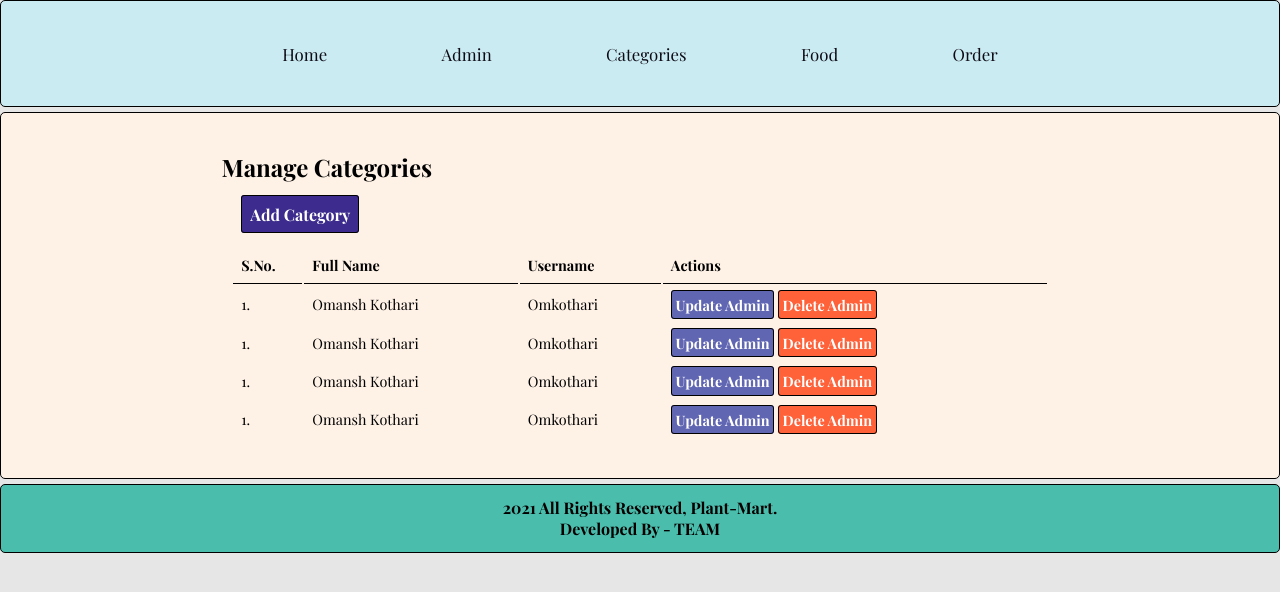
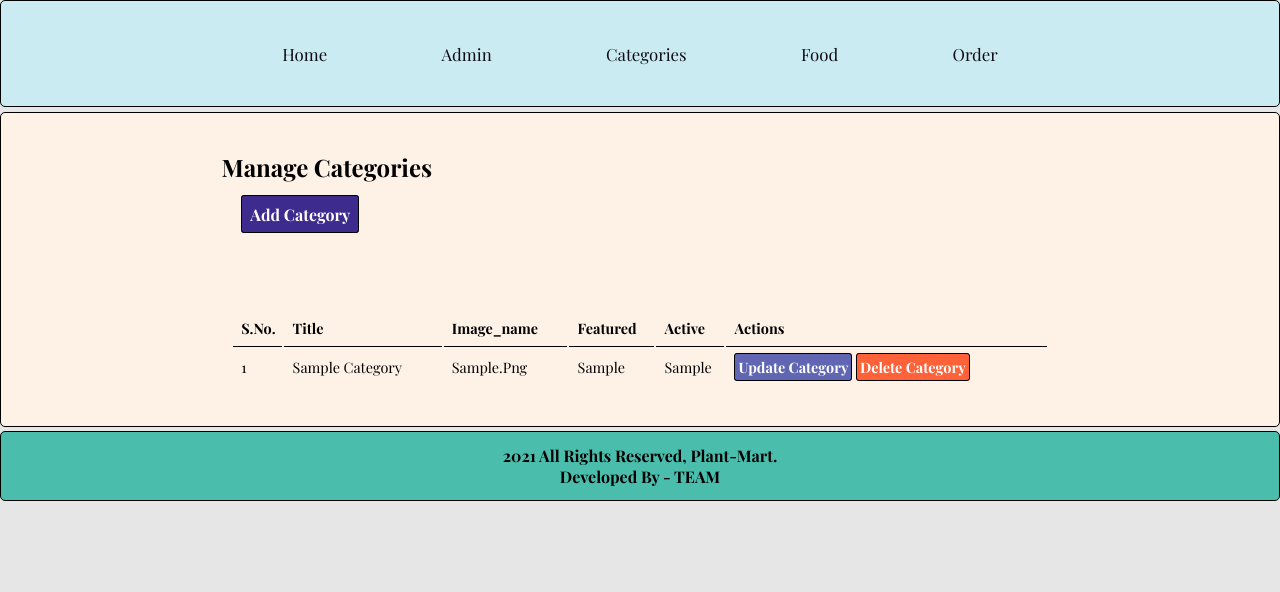
Before and after one commit to OmanshKothari/web-tech-project, a PHP site: page /nursery/admin/manage-categories.php in a window 1280 px wide. Shown: the top 592 px of the page. Run offline with PHP 8.4, Linux system fonts and the light colour scheme; tables that the repository leaves empty or names only in its code hold one stand-in row (values such as "Sample post").

Commit message:
"Added functionality to add new category.[manage-categories.php and add-category.php]"

```diff
--- a/admin/manage-categories.php
+++ b/admin/manage-categories.php
@@ -6,52 +6,76 @@
     <div class="box-container">
         <h2>Manage Categories</h2>
 
-        <!-- Button to add admin -->
-        <div class='btn-container'><a href="#" class="btn-primary">Add Category</a></div>
-
+        <!-- Button to add Category -->
+        <div class='btn-container'><a href="add-category.php" class="btn-primary">Add Category</a></div>
+        <br>
+        <!-- Displaying Session message for adding category -->
+        <div class="text-center">
+            <?php
+            if (isset($_SESSION['add_category'])) {
+                echo "<h3>" . $_SESSION['add_category'] . "</h3>"; // Displaying Session Message
+                unset($_SESSION['add_category']);
+                // Removes the variable from the session variables so that message is displayed only once
+            }
+            ?>
+        </div>
+        <br>
+        <br>
         <table>
             <tr>
                 <th>S.No.</th>
-                <th>Full Name</th>
-                <th>Username</th>
+                <th>Title</th>
+                <th>Image_name</th>
+                <th>Featured</th>
+                <th>Active</th>
                 <th>Actions</th> <!-- This will have buttons like update, remove etc. -->
             </tr>
+            <?php
+            // SQL query to get all the rows from database
+            $sql = "SELECT * FROM tb_category";
+            // Executing the query
+            $res = mysqli_query($conn, $sql);
+            // Counting the number of rows in database
+            $count = mysqli_num_rows($res);
+
+            // Create a Serial number variable
+            $sn = 1;
+
+            if ($count > 0) {
+                // Meaning the database is not empty
+                while ($rows = mysqli_fetch_assoc($res)) {
+                    // using while loop to get records from database
+                    // loop will run as long as we have rows in database
+
+                    // Getting the data
+
+                    $id = $rows['id'];
+                    $title = $rows['title'];
+                    $image_name = $rows['image_name'];
+                    $featured = $rows['featured'];
+                    $active = $rows['active'];
+
+
+                    // Display value in table
+            ?>
                     <tr>
-                <td>1. </td>
-                <td>Omansh Kothari</td>
-                <td>omkothari</td>
+                        <td><?php echo $sn; ?></td>
+                        <td><?php echo $title; ?></td>
+                        <td><?php echo $image_name; ?></td>
+                        <td><?php echo $featured; ?></td>
+                        <td><?php echo $active; ?></td>
                         <td>
-                    <a href="#" class="btn-secondary">Update Admin</a>
-                    <a href="#" class="btn-danger">Delete Admin</a>
+                            <a href="#" class="btn-secondary">Update Category</a>
+                            <a href="#" class="btn-danger">Delete Category</a>
                         </td>
                     </tr>
-            <tr>
-                <td>1. </td>
-                <td>Omansh Kothari</td>
-                <td>omkothari</td>
-                <td>
-                    <a href="#" class="btn-secondary">Update Admin</a>
-                    <a href="#" class="btn-danger">Delete Admin</a>
-                </td>
-            </tr>
-            <tr>
-                <td>1. </td>
-                <td>Omansh Kothari</td>
-                <td>omkothari</td>
-                <td>
-                    <a href="#" class="btn-secondary">Update Admin</a>
-                    <a href="#" class="btn-danger">Delete Admin</a>
-                </td>
-            </tr>
-            <tr>
-                <td>1. </td>
-                <td>Omansh Kothari</td>
-                <td>omkothari</td>
-                <td>
-                    <a href="#" class="btn-secondary">Update Admin</a>
-                    <a href="#" class="btn-danger">Delete Admin</a>
-                </td>
-            </tr>
+            <?php
+                    $sn++;
+                }
+            } else {
+                // Database is empty
+            }
+            ?>
         </table>
     </div>
 </div>
```
Also changed, not shown: admin/add-category.php (added, +100 -0 lines). Lines whose indentation alone changed are shown as unchanged.
